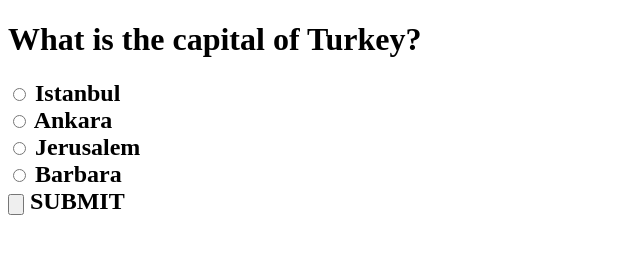
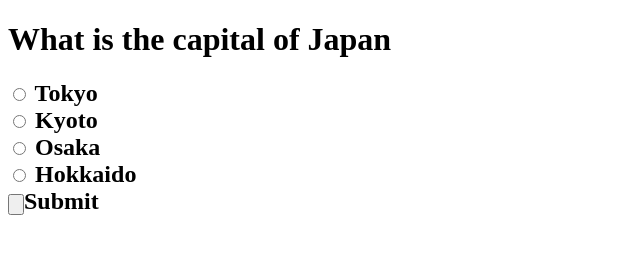
Before and after one commit to PEC-CSS/graveyard, a plain HTML site: page web/Create a quiz using simple HTML and JS.html in a window 1280 px wide. Both pictures are taken after a click on the button 16 px from the left and 204 px from the top of the page. Shown: the whole page, without its empty margins (0-640 px from the left). Drawn offline with Linux system fonts and the light colour scheme.

Commit message:
Create a quiz using simple HTML and JS #148

```diff
--- a/web/Create a quiz using simple HTML and JS.html
+++ b/web/Create a quiz using simple HTML and JS.html
@@ -6,7 +6,7 @@
 <body>
     <form action="" id="MyForm">
         <div>
-            <h1 id="Question">Sample Question? </h1>
+            <h1 id="Question1">Sample Question? </h1>
         </div>
         <h2>
         <div>
@@ -26,33 +26,33 @@
             <label for="option4">Option4</label>
         </div>
         </div>
-            <input type="button" id="BUTTON"  onclick="checkquestion()">
-            <label for="BUTTON">SUBMIT</label>
+        <input type="button" id="BUTTON" label="Submit" onclick="checkquestion()">Submit
         </div>
         </h2>
     </form>
     <script>
         function checkquestion(){
-            i=result.i;
+            let k=result.i;
             let opt1=document.getElementById("option1");
             let opt2=document.getElementById("option2");
             let opt3=document.getElementById("option3");
             let opt4=document.getElementById("option4");
-            optionsarray=[opt1,opt2,opt3,opt4];
-            for(j=0;j<4;j=j+1){
+            let optionsarray=[opt1,opt2,opt3,opt4];
+            for(let j=0;j<4;j=j+1){
                 if(optionsarray[j].checked){
                     let optionmarked = optionsarray[j].value;
+                    if(optionmarked==questions[k].answer){
+                        result.correct=result.correct+1 ;
+             }
                 };
             };
-            if(optionmarked==questions[i][answer]){
-                result.correct=result.correct+1 ;
-            }
+
             for(j=0;j<4;j=j+1){
                 if(optionsarray[j].checked){
                     optionsarray[j].checked=false;
                 };};
             result.i=result.i+1;
-            if(i==questions.length){
+            if(k==questions.length){
                 quizend();
             }else{
                 loadquestion();
@@ -61,18 +61,18 @@
             alert("Your final score is ",result.correct);
         }
         function loadquestion(){
-            i=result.i;
-            let que = document.getElementById("Question");
-            que.innerText=questions[i].question;
+            k=result.i;
+            let que = document.getElementById("Question1");
+            que.innerText=questions[k].question;
             let opt1=document.getElementById("option1");
-            opt1.nextElementSibling.innerText=questions[i].options[0];
+            opt1.nextElementSibling.innerText=questions[k].options[0];
             let opt2=document.getElementById("option2");
-            opt2.nextElementSibling.innerText=questions[i].options[1];
+            opt2.nextElementSibling.innerText=questions[k].options[1];
             let opt3=document.getElementById("option3");
-            opt3.nextElementSibling.innerText=questions[i].options[2];
+            opt3.nextElementSibling.innerText=questions[k].options[2];
             let opt4=document.getElementById("option4");
-            opt4.nextElementSibling.innerText=questions[i].options[3];
-            if(i>0){
+            opt4.nextElementSibling.innerText=questions[k].options[3];
+            if(k>0){
                 checkquestion();
             }
 
@@ -95,7 +95,7 @@
     options:["Tokyo","Kyoto","Osaka","Hokkaido"],
     answer: 0
 }];
-    result={correct:0,i:0};
+    let result={correct:0,i:0};
     loadquestion();
     </script>
 
```
